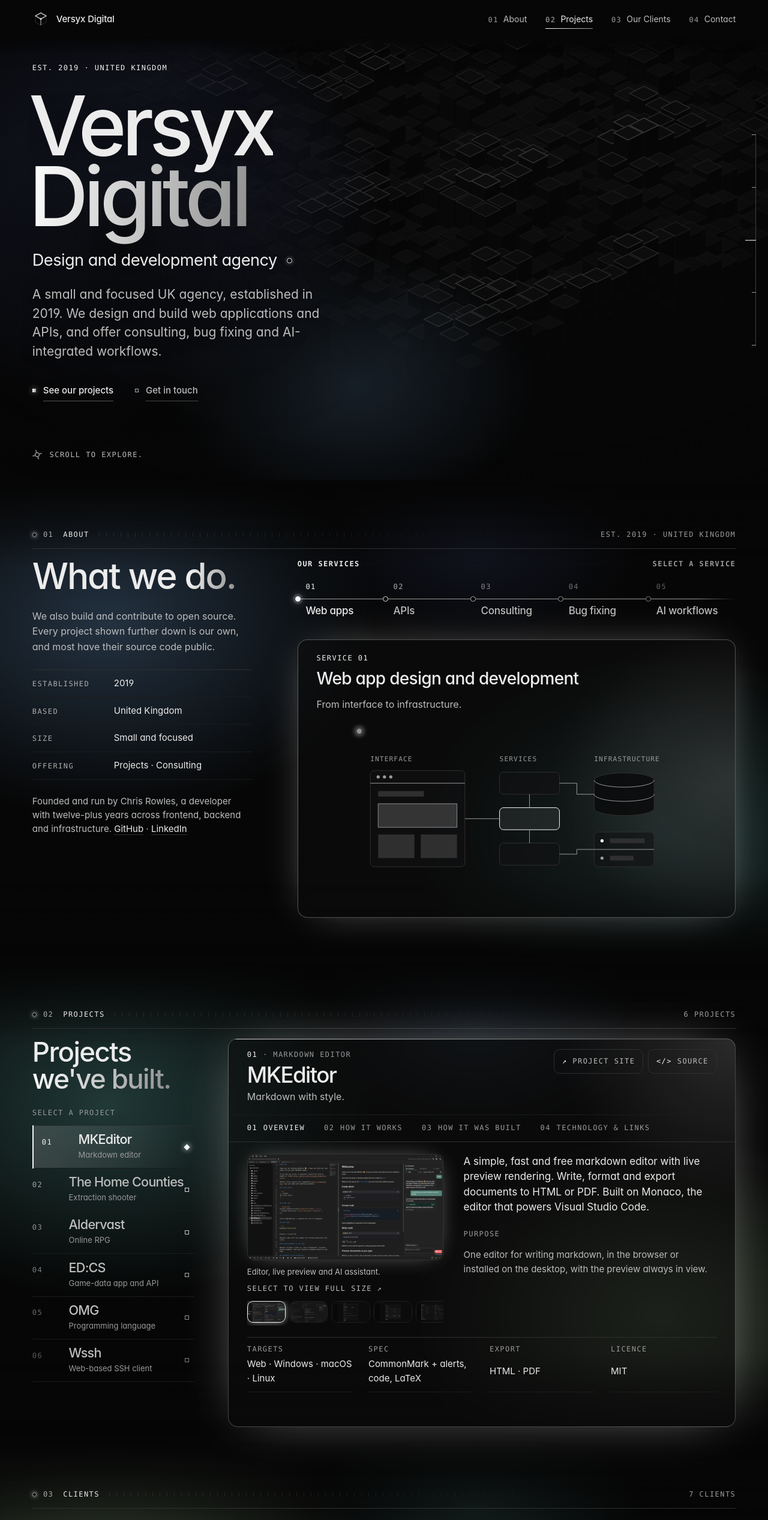
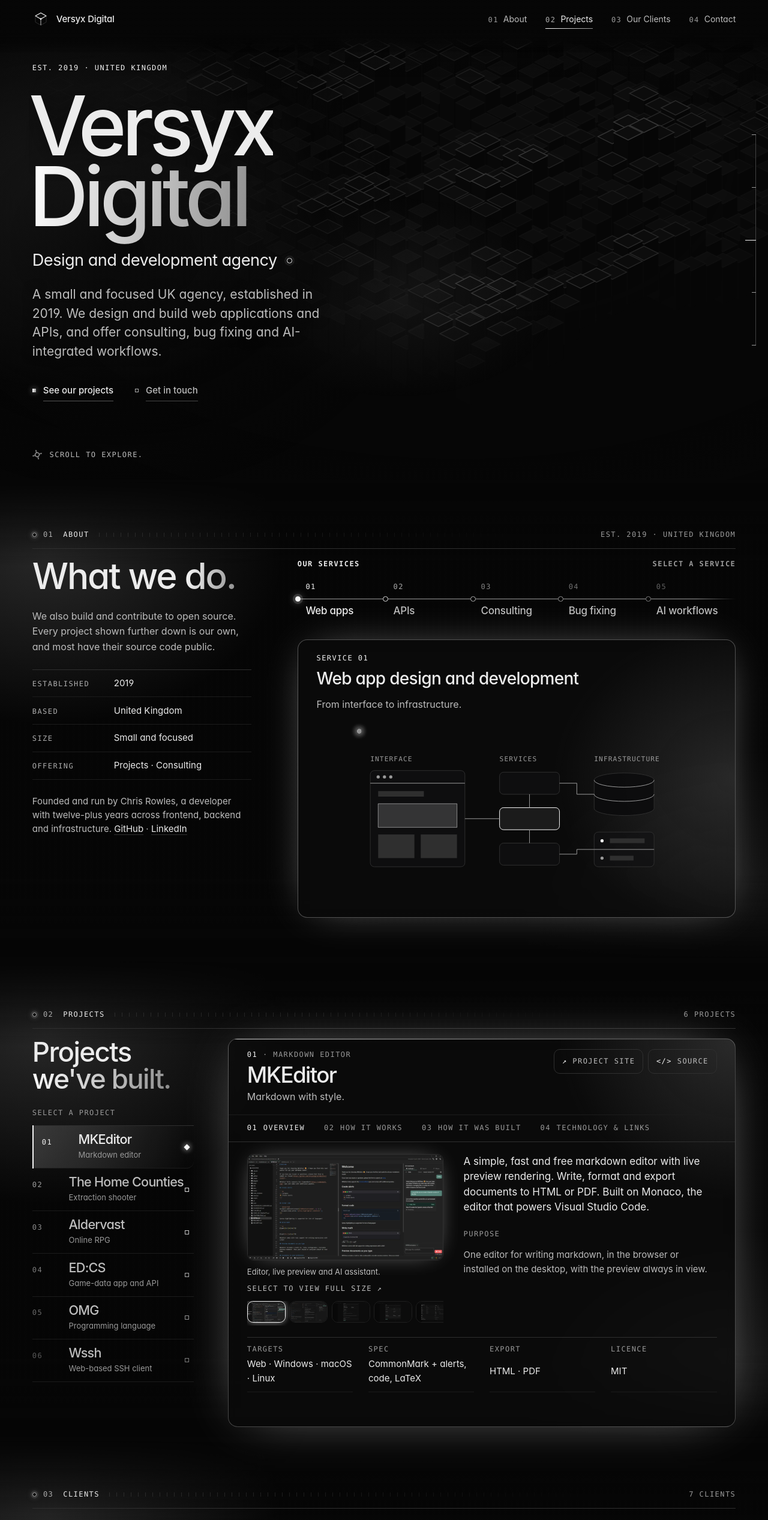
Before and after one commit to versyxdigital/versyxdigital.github.io, a React (Vite) app: page / in a window 1280 px wide. Shown: the top 2534 px of the page at 60% size. Built offline with nearby package versions, Linux system fonts and the light colour scheme.

Commit message:
Revert "Watercolour wash (trial): soft washes of muted colour behind each section"
This reverts commit e439f1794ef72422167e84ea939d8bbffcf73255.

```diff
--- a/src/styles/global.css
+++ b/src/styles/global.css
@@ -269,69 +269,3 @@ canvas {
   --glow-1: 214, 214, 214;
   --glow-2: 138, 138, 138;
 }
-
-/* ── Watercolour wash (trial) ──
-   A slight dash of colour over the greyscale: soft, blurred washes behind each
-   section. One muted, natural run of six pigments flows down the page (indigo,
-   slate, sea green, sage, ochre, clay). Each section takes two neighbours from
-   that run and shares one with the section after it, so the colour carries
-   across every join instead of changing at random. Remove this block to go
-   back to plain greyscale. */
-:root {
-  --wc-indigo: 82, 98, 168;
-  --wc-slate: 92, 134, 178;
-  --wc-sea: 84, 156, 150;
-  --wc-sage: 132, 162, 122;
-  --wc-ochre: 196, 160, 104;
-  --wc-clay: 188, 120, 112;
-}
-
-#hero {
-  --glow-1: var(--wc-indigo);
-  --glow-2: var(--wc-slate);
-  background-image:
-    radial-gradient(ellipse 48% 62% at 16% 42%, rgba(var(--glow-1), 0.36), transparent 70%),
-    radial-gradient(ellipse 34% 38% at 46% 80%, rgba(var(--glow-2), 0.2), transparent 72%);
-}
-#about {
-  --glow-1: var(--wc-slate);
-  --glow-2: var(--wc-sea);
-  --glow-3: var(--wc-indigo);
-}
-#projects {
-  --glow-1: var(--wc-sea);
-  --glow-2: var(--wc-sage);
-  --glow-3: var(--wc-slate);
-}
-#tech {
-  --glow-1: var(--wc-sage);
-  --glow-2: var(--wc-sea);
-  --glow-3: var(--wc-ochre);
-}
-#clients {
-  --glow-1: var(--wc-sage);
-  --glow-2: var(--wc-ochre);
-  --glow-3: var(--wc-sea);
-}
-#contact {
-  --glow-1: var(--wc-ochre);
-  --glow-2: var(--wc-clay);
-}
-
-/* Three overlapping washes of uneven size, like pigment pooling on wet paper,
-   under the same dark scrim that keeps the text readable. */
-main > section:not(#hero):not(#contact)::before {
-  background:
-    radial-gradient(ellipse 50% 58% at 14% 30%, rgba(var(--glow-1), 0.34), transparent 70%),
-    radial-gradient(ellipse 46% 54% at 86% 74%, rgba(var(--glow-2), 0.3), transparent 70%),
-    radial-gradient(ellipse 30% 30% at 62% 14%, rgba(var(--glow-3, var(--glow-1)), 0.16), transparent 72%),
-    linear-gradient(to bottom, rgba(6, 6, 6, 0), rgba(6, 6, 6, 0.66) 5rem, rgba(6, 6, 6, 0.66) calc(100% - 5rem), rgba(6, 6, 6, 0));
-}
-
-/* Contact has its own background layer: give it the same stronger washes. */
-#contact::before {
-  background:
-    radial-gradient(ellipse 50% 58% at 14% 34%, rgba(var(--glow-1), 0.3), transparent 70%),
-    radial-gradient(ellipse 44% 50% at 86% 60%, rgba(var(--glow-2), 0.28), transparent 70%),
-    linear-gradient(to bottom, rgba(6, 6, 6, 0), rgba(6, 6, 6, 0.6) 6rem, rgba(6, 6, 6, 0.6) 58%, rgba(6, 6, 6, 0) 82%);
-}
```
